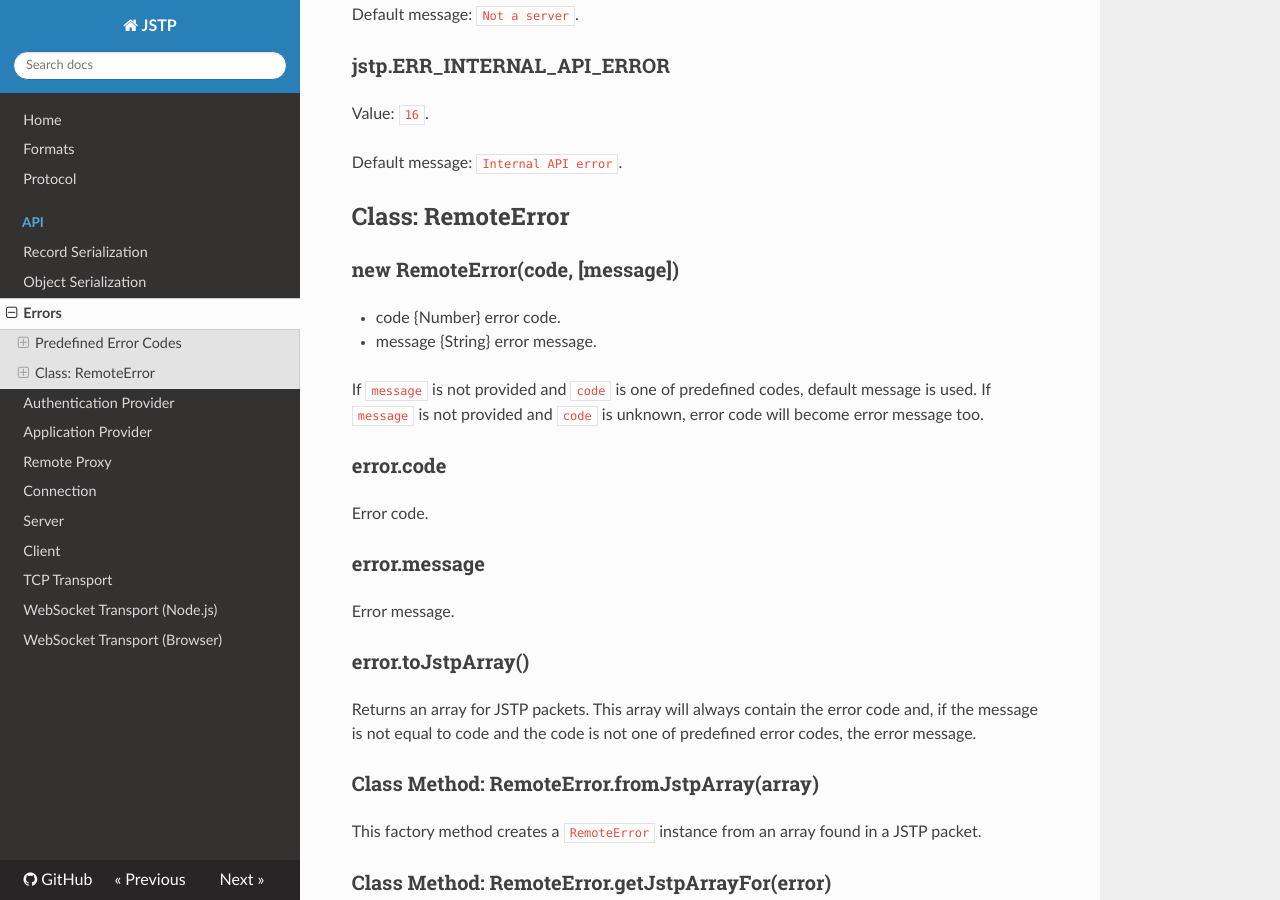
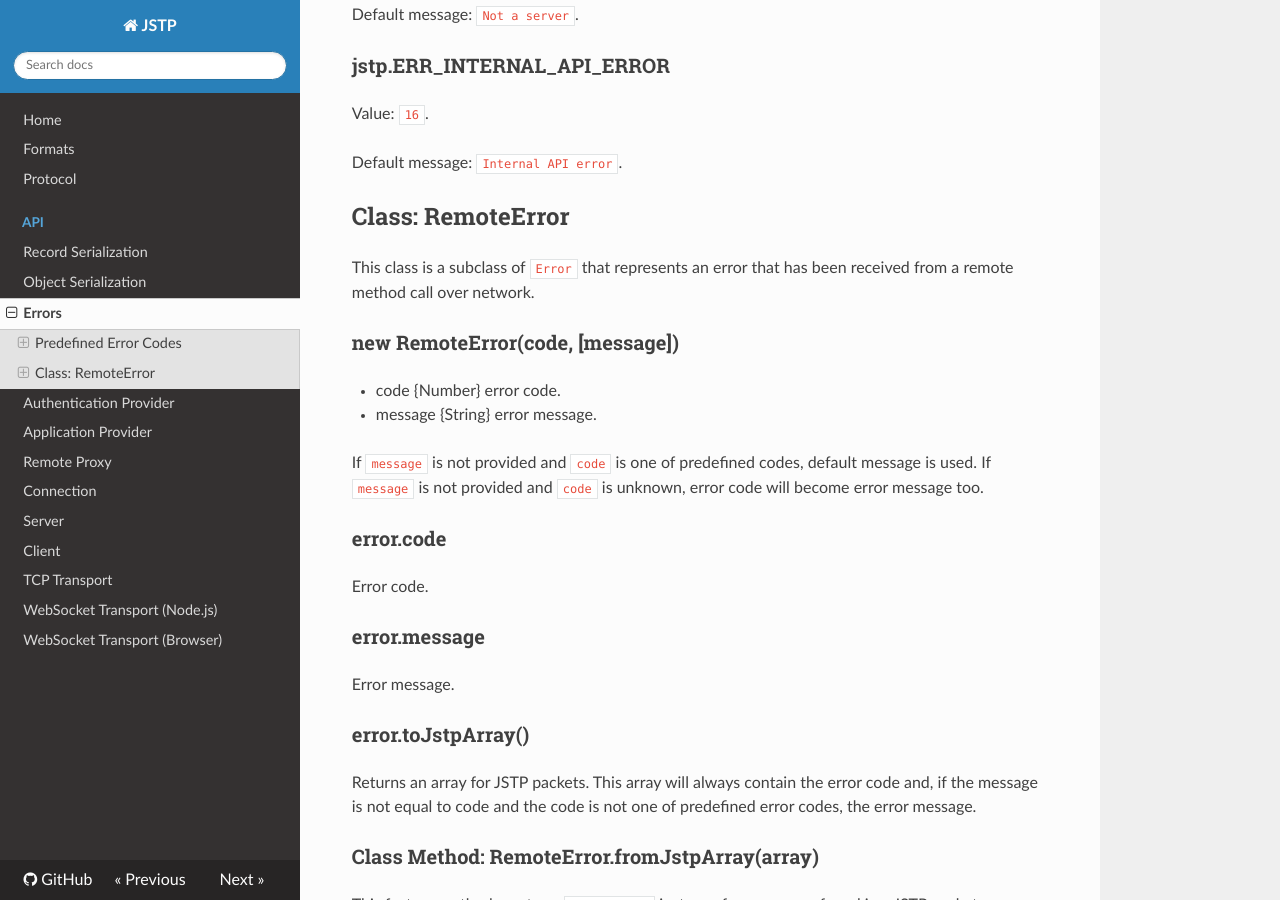
Before and after one commit to youritech/jstp, an MkDocs documentation site: the page built from doc/api/errors.md, in a window 1280 px wide and 900 px high, scrolled down 1754 px. Built offline with MkDocs 1.6.1, drawn with Linux system fonts in a browser that asks for light colours; nearby versions of some CDN libraries; old or Windows-style settings are respelled for this version of MkDocs.

Commit message:
Add RemoteError class description in docs

```diff
--- a/doc/api/errors.md
+++ b/doc/api/errors.md
@@ -84,6 +84,9 @@ Default message: `Internal API error`.
 
 ## Class: RemoteError
 
+This class is a subclass of `Error` that represents an error that has been
+received from a remote method call over network.
+
 ### new RemoteError(code, \[message\])
 
 * code {Number} error code.
```
